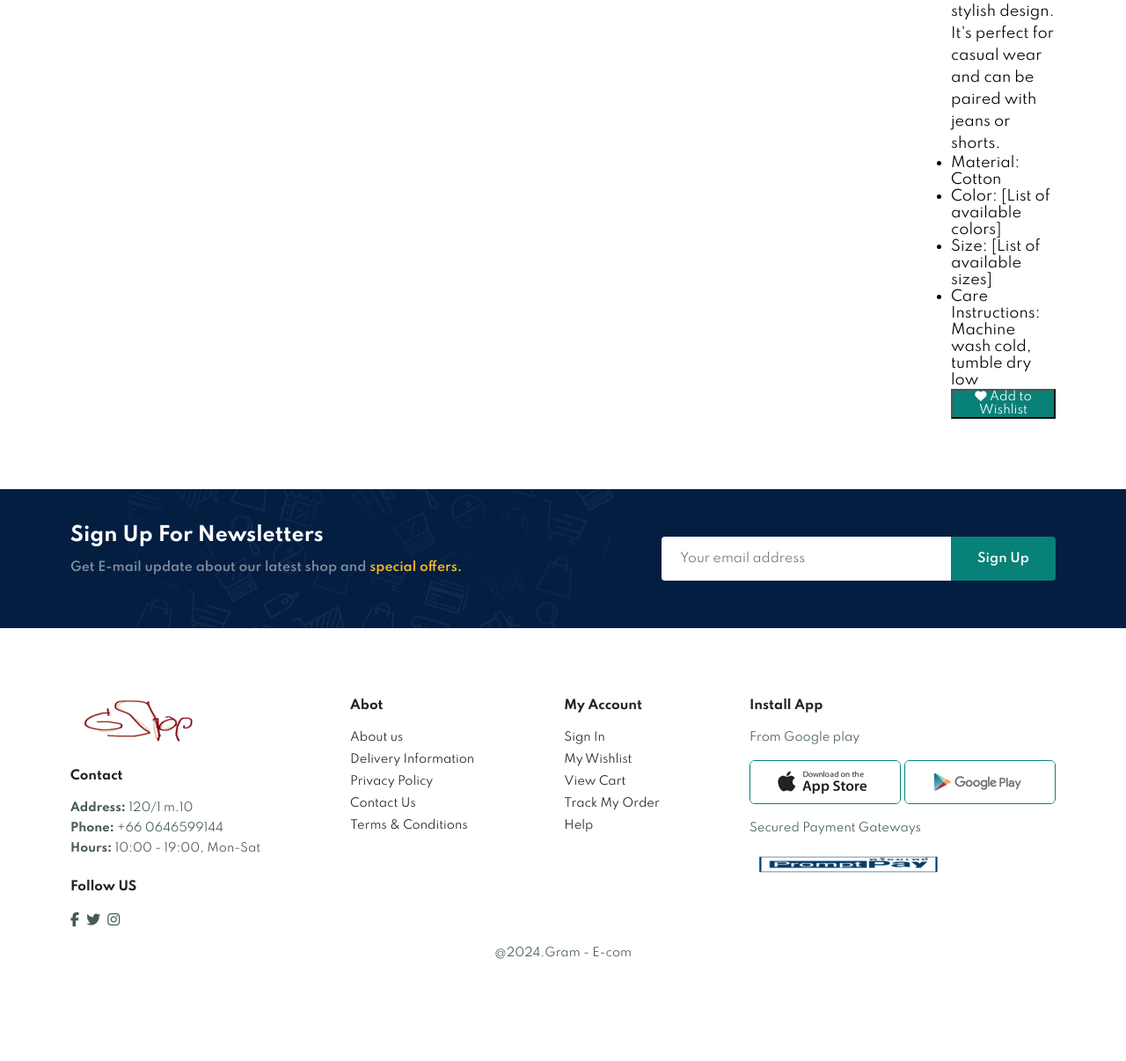
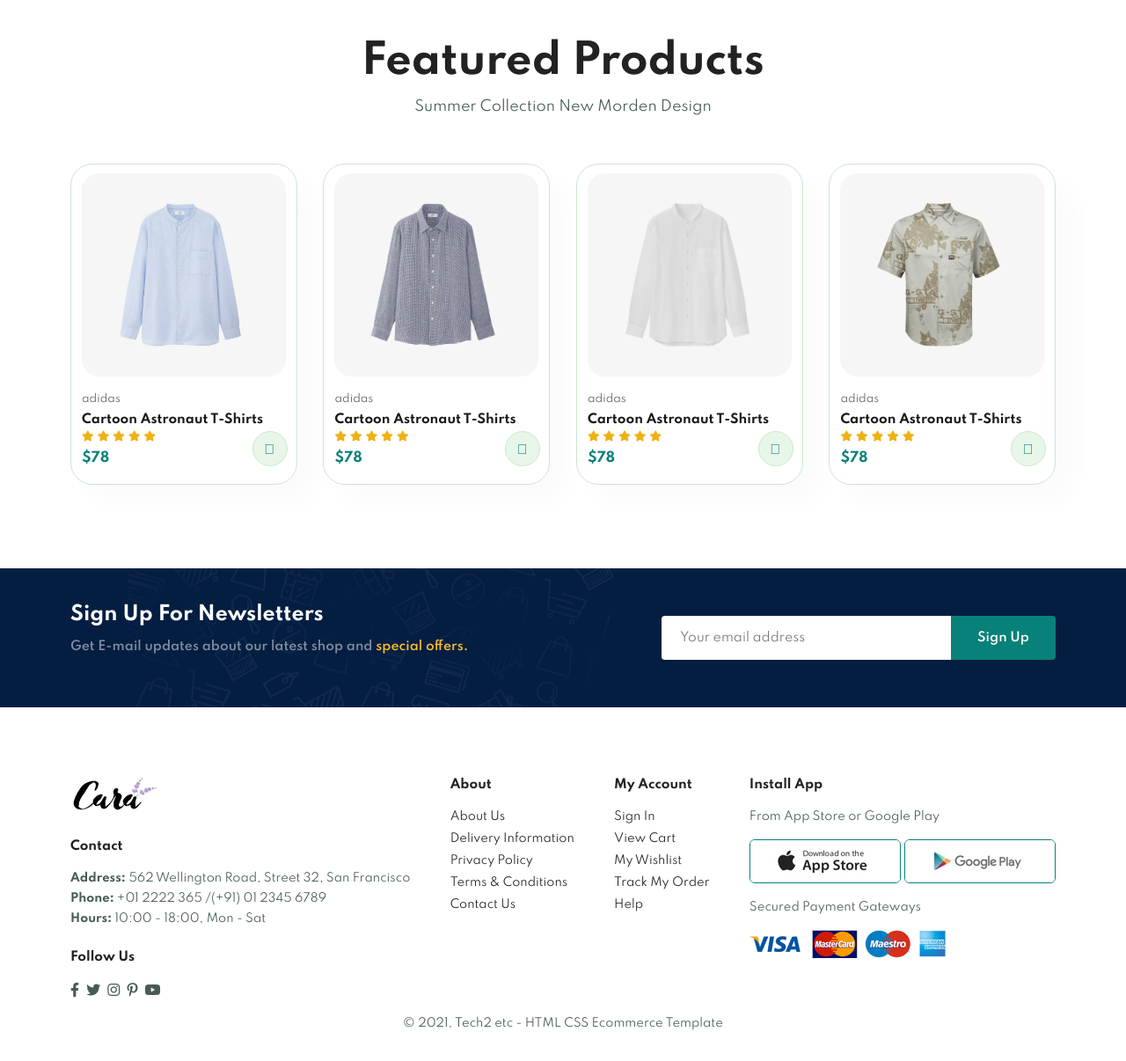
Before and after one commit to GramSoSO/GramSoSO.github.io, a plain HTML site: page sproduct.html in a window 1280 px wide. Shown: the part 748-1954 px from the top of the page at 88% size. Before the commit the page ends 1887 px from the top, so only its background shows below. Drawn offline with Linux system fonts and the light colour scheme.

Commit message:
Update sproduct.html

```diff
--- a/sproduct.html
+++ b/sproduct.html
@@ -6,34 +6,37 @@
     <meta http-equiv="X-UA-Compatible" content="IE=edge">
     <meta name="viewport" content="width=device-width, initial-scale=1.0">
     <title>Tech2etc Ecommerce Tutorial</title>
-        <link rel="stylesheet" href="https://use.fontawesome.com/releases/v5.15.4/css/all.css"/>
-        <script src="https://kit.fontawesome.com/b7ecd4fb9f.js" crossorigin="anonymous"></script>
+    <link rel="stylesheet" href="https://pro.fontawesome.com/releases/v5.10.0/css/all.css" />
+
     <link rel="stylesheet" href="style.css">
 </head>
 
 <body>
+
     <section id="header">
-            <a href="#"><img src="img/Glogo-Photoroom (2) (1).png" class="logo" alt=""></a>
+        <a href="#"><img src="img/logo.png" class="logo" alt=""></a>
 
         <div>
             <ul id="navbar">
                 <li><a href="index.html">Home</a></li>
                 <li><a class="active" href="shop.html">Shop</a></li>
-                <li><a href="about.html">Abot</a></li>
+                <li><a href="blog.html">Blog</a></li>
+                <li><a href="about.html">About</a></li>
                 <li><a href="contact.html">Contact</a></li>
-                <li id="lg-bag"><a href="cart.html"><i class="fa-solid fa-cart-shopping"></i></a></li>
-                <a href="#" id="close"><i class="fa-regular fa-circle-xmark"></i></a>
+                <li id="lg-bag"><a href="cart.html"><i class="far fa-shopping-bag"></i></a></li>
+                <a href="#" id="close"><i class="far fa-times"></i></a>
             </ul>
         </div>
-        <div id="moblie">
-            <a href="cart.html"><i class="fa-solid fa-cart-shopping"></i></a>
-            <i id="bar" class="fa-solid fa-bars"></i>
+        <div id="mobile">
+            <a href="cart.html"><i class="far fa-shopping-bag"></i></a>
+            <i id="bar" class="fas fa-outdent"></i>
         </div>
     </section>
+
     <section id="prodetails" class="section-p1">
         <div class="single-pro-image">
             <img src="img/products/f1.jpg" width="100%" id="MainImg" alt="">
-        </div>
+
             <div class="small-img-group">
                 <div class="small-img-col">
                     <img src="img/products/f1.jpg" width="100%" class="small-img" alt="">
@@ -48,40 +51,102 @@
                     <img src="img/products/f4.jpg" width="100%" class="small-img" alt="">
                 </div>
             </div>
+        </div>
+
         <div class="single-pro-details">
-            <h6>Home/T-shirt</h6>
-            <h4>Men fashion</h4>
-            <h2>700 bath</h2>
+            <h6>Home / T-Shirt</h6>
+            <h4>Men's Fashion T Shirt</h4>
+            <h2>$139.00</h2>
             <select>
               <option>Select Size</option>
               <option>XL</option>
-                <option>L</option>
-                <option>M</option>
-                <option>S</option>
+              <option>XXL</option>
+              <option>Small</option>
+              <option>Large</option>
           </select>
             <input type="number" value="1">
-            <button>Add to Cart</button>
+            <button class="normal">Add To Cart</button>
             <h4>Product Details</h4>
-            <span>This shirt is made of high-quality cotton and features a stylish design. It's perfect for casual wear and can be paired with jeans or shorts.</span>
-            <div class="product-details-list">
-                <ul>
-                    <li>Material: Cotton</li>
-                    <li>Color: [List of available colors]</li>
-                    <li>Size: [List of available sizes]</li>
-                    <li>Care Instructions: Machine wash cold, tumble dry low</li>
-                </ul>
+            <span>The Gildan Ultra Cotton T-shirt is made from a substantial 6.0 oz. per sq. yd. fabric constructed from 100% cotton, this classic fit preshrunk jersey knit provides unmatched comfort with each wear. Featuring a taped neck and shoulder, and a seamless double-needle collar, and available in a range of colors, it offers it all in the ultimate head-turning package.</span>
         </div>
-            <button class="wishlist-btn">
-                <i class="fa fa-heart"></i> Add to Wishlist
-            </button>
+    </section>
+
+    <section id="product1" class="section-p1">
+        <h2>Featured Products </h2>
+        <p>Summer Collection New Morden Design</p>
+        <div class="pro-container">
+            <div class="pro">
+                <img src="img/products/n1.jpg" alt="">
+                <div class="des">
+                    <span>adidas</span>
+                    <h5>Cartoon Astronaut T-Shirts</h5>
+                    <div class="star">
+                        <i class="fas fa-star"></i>
+                        <i class="fas fa-star"></i>
+                        <i class="fas fa-star"></i>
+                        <i class="fas fa-star"></i>
+                        <i class="fas fa-star"></i>
+                    </div>
+                    <h4>$78</h4>
+                </div>
+                <a href="#"><i class="fal fa-shopping-cart cart"></i></a>
+            </div>
+            <div class="pro">
+                <img src="img/products/n2.jpg" alt="">
+                <div class="des">
+                    <span>adidas</span>
+                    <h5>Cartoon Astronaut T-Shirts</h5>
+                    <div class="star">
+                        <i class="fas fa-star"></i>
+                        <i class="fas fa-star"></i>
+                        <i class="fas fa-star"></i>
+                        <i class="fas fa-star"></i>
+                        <i class="fas fa-star"></i>
+                    </div>
+                    <h4>$78</h4>
+                </div>
+                <a href="#"><i class="fal fa-shopping-cart cart"></i></a>
+            </div>
+            <div class="pro">
+                <img src="img/products/n3.jpg" alt="">
+                <div class="des">
+                    <span>adidas</span>
+                    <h5>Cartoon Astronaut T-Shirts</h5>
+                    <div class="star">
+                        <i class="fas fa-star"></i>
+                        <i class="fas fa-star"></i>
+                        <i class="fas fa-star"></i>
+                        <i class="fas fa-star"></i>
+                        <i class="fas fa-star"></i>
+                    </div>
+                    <h4>$78</h4>
+                </div>
+                <a href="#"><i class="fal fa-shopping-cart cart"></i></a>
+            </div>
+            <div class="pro">
+                <img src="img/products/n4.jpg" alt="">
+                <div class="des">
+                    <span>adidas</span>
+                    <h5>Cartoon Astronaut T-Shirts</h5>
+                    <div class="star">
+                        <i class="fas fa-star"></i>
+                        <i class="fas fa-star"></i>
+                        <i class="fas fa-star"></i>
+                        <i class="fas fa-star"></i>
+                        <i class="fas fa-star"></i>
+                    </div>
+                    <h4>$78</h4>
+                </div>
+                <a href="#"><i class="fal fa-shopping-cart cart"></i></a>
+            </div>
+
         </div>
     </section>
 
     <section id="newsletter" class="section-p1 section-m1">
         <div class="newstext">
             <h4>Sign Up For Newsletters</h4>
-            <p>Get E-mail update about our latest shop and <span>special offers.</span></special></p>
-
+            <p>Get E-mail updates about our latest shop and <span>special offers.</span> </p>
         </div>
         <div class="form">
             <input type="text" placeholder="Your email address">
@@ -91,52 +156,75 @@
 
     <footer class="section-p1">
         <div class="col">
-            <img class="logo" src="img/Glogo-Photoroom (2) (1).png" alt="">
+            <img class="logo" src="img/logo.png" alt="">
             <h4>Contact</h4>
-            <p><strong>Address: </strong>120/1 m.10</p>
-            <p><strong>Phone: </strong>+66 0646599144</p>
-            <p><strong>Hours: </strong>10:00 - 19:00, Mon-Sat</p>
+            <p><strong>Address: </strong> 562 Wellington Road, Street 32, San Francisco</p>
+            <p><strong>Phone:</strong> +01 2222 365 /(+91) 01 2345 6789</p>
+            <p><strong>Hours:</strong> 10:00 - 18:00, Mon - Sat</p>
             <div class="follow">
-                <h4>Follow US</h4>
+                <h4>Follow Us</h4>
                 <div class="icon">
                     <i class="fab fa-facebook-f"></i>
                     <i class="fab fa-twitter"></i>
                     <i class="fab fa-instagram"></i>
+                    <i class="fab fa-pinterest-p"></i>
+                    <i class="fab fa-youtube"></i>
                 </div>
             </div>
         </div>
+
         <div class="col">
-            <h4>Abot</h4>
-            <a href="#">About us</a>
+            <h4>About</h4>
+            <a href="#">About Us</a>
             <a href="#">Delivery Information</a>
             <a href="#">Privacy Policy</a>
+            <a href="#">Terms & Conditions</a>
             <a href="#">Contact Us</a>
-            <a href="#">Terms & Conditions</a>
         </div>
 
         <div class="col">
             <h4>My Account</h4>
             <a href="#">Sign In</a>
+            <a href="#">View Cart</a>
             <a href="#">My Wishlist</a>
-            <a href="#">View Cart</a>
             <a href="#">Track My Order</a>
             <a href="#">Help</a>
         </div>
+
         <div class="col install">
             <h4>Install App</h4>
-            <p>From Google play</p>
+            <p>From App Store or Google Play</p>
             <div class="row">
                 <img src="img/pay/app.jpg" alt="">
                 <img src="img/pay/play.jpg" alt="">
             </div>
             <p>Secured Payment Gateways </p>
-            <img src="img/pay/PromptPay-logo-Photoroom (1).png" alt="">
+            <img src="img/pay/pay.png" alt="">
         </div>
 
         <div class="copyright">
-            <p>@2024.Gram - E-com</p>
+            <p>© 2021, Tech2 etc - HTML CSS Ecommerce Template</p>
         </div>
     </footer>
+
+    <script>
+        var MainImg = document.getElementById("MainImg");
+        var smallimg = document.getElementsByClassName("small-img");
+
+        smallimg[0].onclick = function() {
+            MainImg.src = smallimg[0].src;
+        }
+        smallimg[1].onclick = function() {
+            MainImg.src = smallimg[1].src;
+        }
+        smallimg[2].onclick = function() {
+            MainImg.src = smallimg[2].src;
+        }
+        smallimg[3].onclick = function() {
+            MainImg.src = smallimg[3].src;
+        }
+    </script>
+
 
     <script src="script.js"></script>
 </body>
```
Lines whose indentation alone changed are shown as unchanged.
